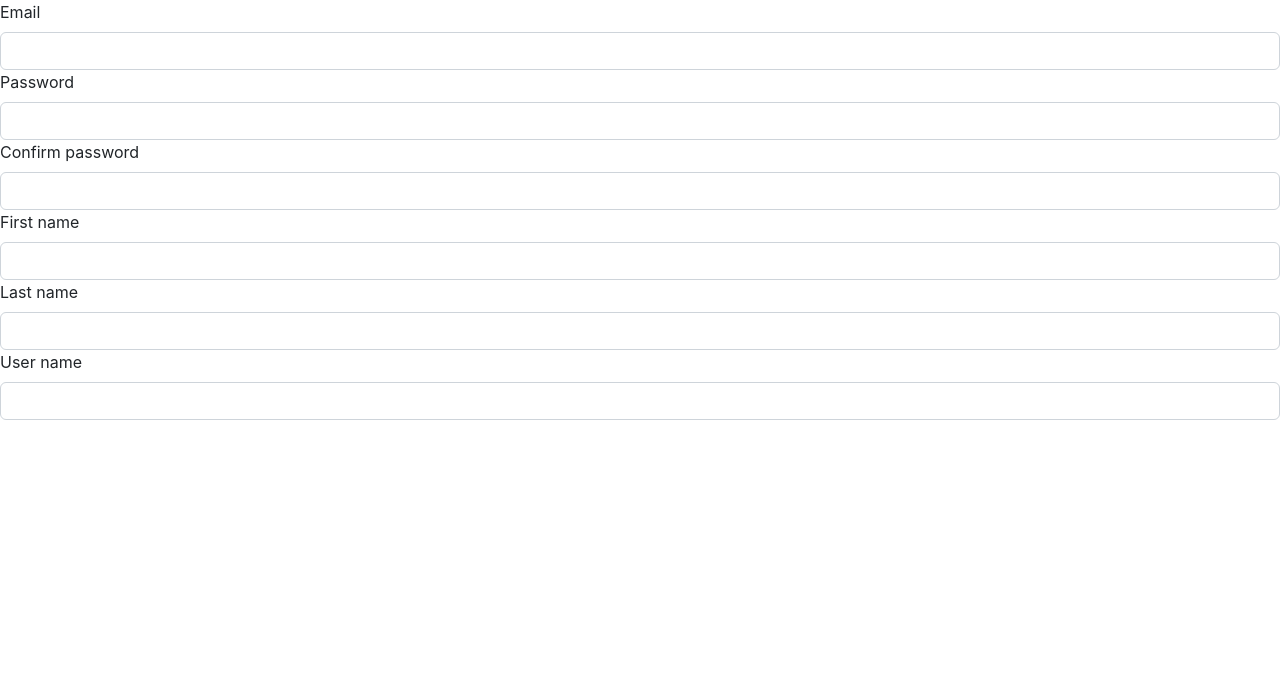
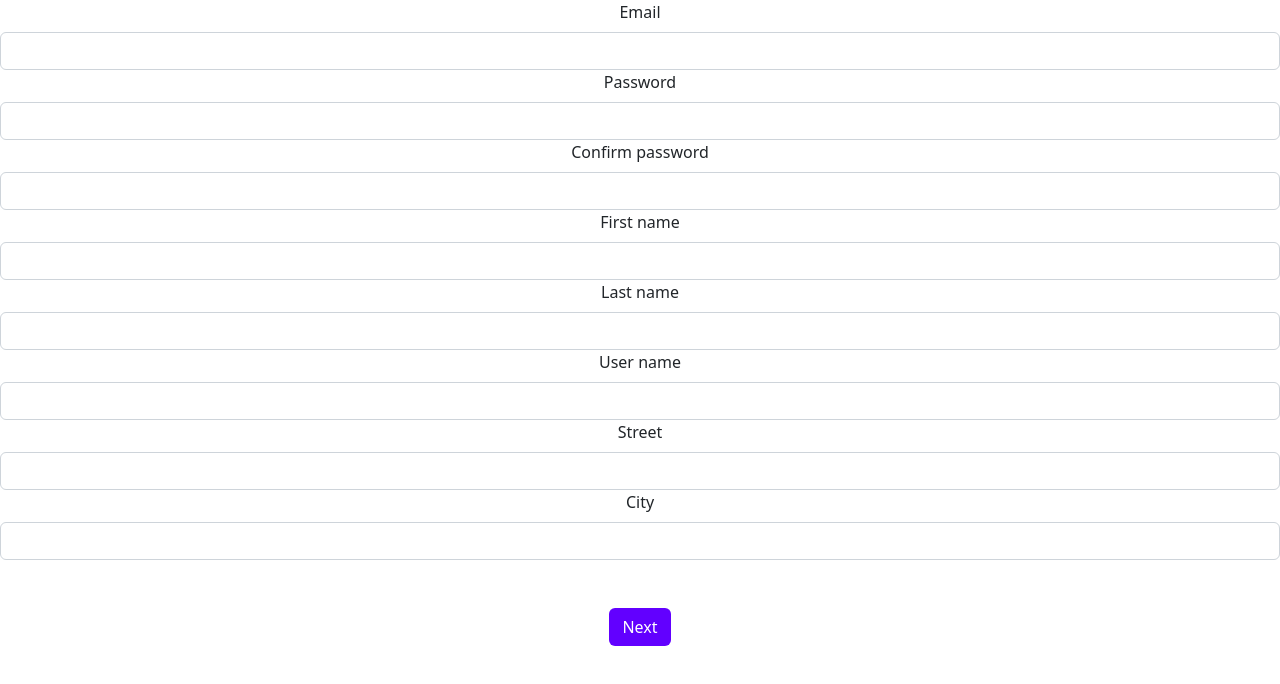
Before and after one commit to Texterly/Multi-step-form, a React (Create React App) app: page / in a window 1280 px wide. Shown: the top 684 px of the page. Built offline with nearby package versions, Linux system fonts and the light colour scheme.

Commit message:
add Address and change App.css

```diff
--- a/src/App.css
+++ b/src/App.css
@@ -36,3 +36,24 @@
     transform: rotate(360deg);
   }
 }
+:root {
+  --purple: #6200ff;
+}
+.text-purple {
+  color: var(--purple);
+}
+.btn-purple {
+  background-color: var(--purple);
+  color: #fff;
+}
+.progress-bar {
+  width: 400px;
+  height: 10px;
+  background-color: white;
+  margin-bottom: 50px;
+}
+.progress-bar div {
+  width: 33.3%;
+  height: 100%;
+  background-color: var(--purple);
+}
--- a/src/App.jsx
+++ b/src/App.jsx
@@ -1,4 +1,4 @@
-// import Button from './components/Button';
+import './App.css';
 import React from 'react';
 import Form from './components/Form';
 
--- a/src/components/Form.jsx
+++ b/src/components/Form.jsx
@@ -1,6 +1,8 @@
 import React from 'react';
 import SingUp from '../pages/SingUp';
 import PersonalInfo from '../pages/PersonalInfo';
+import Adress from '../pages/Adress';
+import Button from './Button';
 
 function Form() {
   return (
@@ -8,6 +10,10 @@ function Form() {
       <form className="form-container">
         <SingUp />
         <PersonalInfo />
+        <Adress />
+        <div className="mt-5">
+          <Button text="Next" color="purple" />
+        </div>
       </form>
     </>
   );
--- a/src/index.css
+++ /dev/null
@@ -1,13 +0,0 @@
-body {
-  margin: 0;
-  font-family: -apple-system, BlinkMacSystemFont, 'Segoe UI', 'Roboto', 'Oxygen',
-    'Ubuntu', 'Cantarell', 'Fira Sans', 'Droid Sans', 'Helvetica Neue',
-    sans-serif;
-  -webkit-font-smoothing: antialiased;
-  -moz-osx-font-smoothing: grayscale;
-}
-
-code {
-  font-family: source-code-pro, Menlo, Monaco, Consolas, 'Courier New',
-    monospace;
-}
--- a/src/index.jsx
+++ b/src/index.jsx
@@ -1,6 +1,5 @@
 import React from 'react';
 import ReactDOM from 'react-dom/client';
-import './index.css';
 import App from './App';
 
 const root = ReactDOM.createRoot(document.getElementById('root'));
--- /dev/null
+++ b/src/pages/Adress.jsx
@@ -0,0 +1,23 @@
+import React from 'react';
+import FormInputGroup from '../components/FormInputGroup';
+
+function Adress() {
+  return (
+    <>
+      <FormInputGroup
+        type="text"
+        label="Street"
+        value=""
+        onChange={(e) => console.log(e)}
+      />
+      <FormInputGroup
+        type="text"
+        label="City"
+        value=""
+        onChange={(e) => console.log(e)}
+      />
+    </>
+  );
+}
+
+export default Adress;
```
